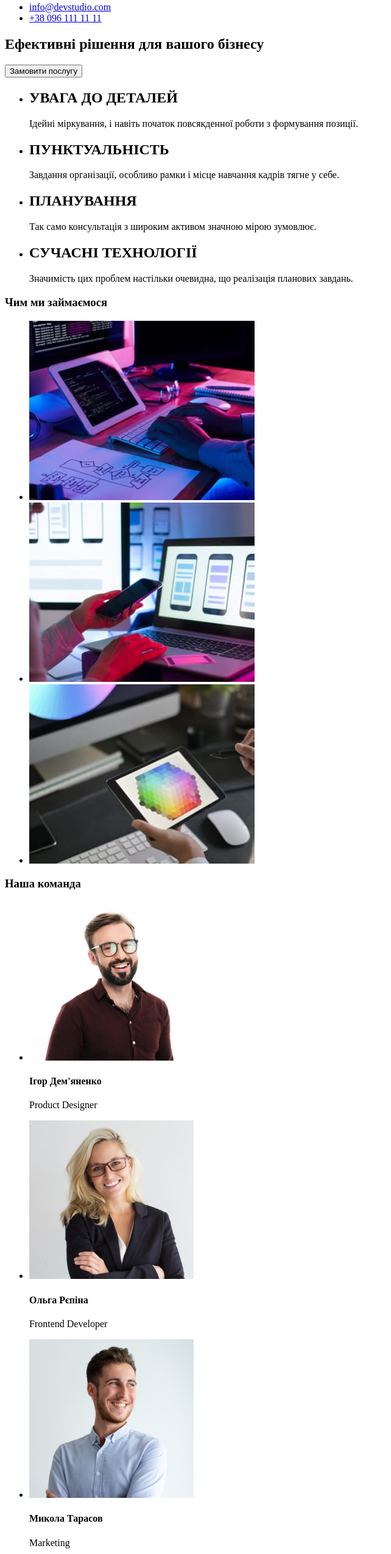
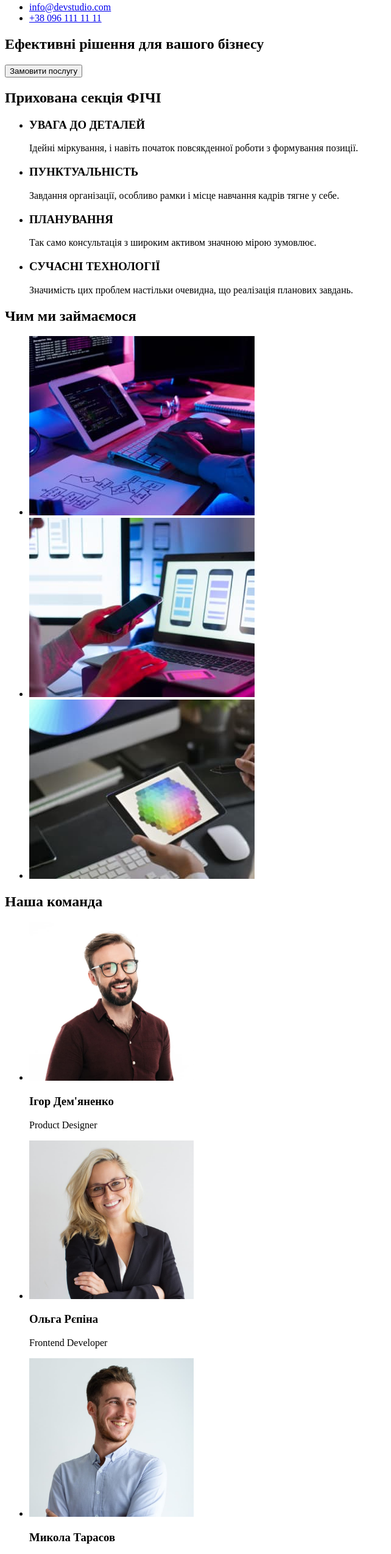
Before and after one commit to DemianenkoAndrii/goit-markup-hw-01, a plain HTML site: page index.html in a window 1280 px wide. Shown: the part 109-2657 px from the top of the page at 61% size, without its empty margins (0-642 px from the left). Drawn offline with Linux system fonts and the light colour scheme.

Commit message:
finalization hw1

```diff
--- a/index.html
+++ b/index.html
@@ -1,5 +1,5 @@
 <!DOCTYPE html>
-<html lang="ua">
+<html lang="uk">
 <head>
     <meta charset="UTF-8">
     <meta http-equiv="X-UA-Compatible" content="IE=edge">
@@ -22,7 +22,6 @@
                 </li>
             </ul>
         </nav>
-        <section>
             <ul>
                 <li>
                     <a href="mailto:info@devstudio.com">info@devstudio.com</a>
@@ -31,7 +30,6 @@
                     <a href="tel:+380961111111">+38 096 111 11 11</a>
                 </li>
             </ul>
-        </section>
     </header>
 
     <main>
@@ -47,21 +45,22 @@
 
         <!-- Секція фічі -->
         <section>
+            <h2>Прихована секція ФІЧІ</h2>
             <ul>
                 <li>
-                    <h2>УВАГА ДО ДЕТАЛЕЙ</h2>
+                    <h3>УВАГА ДО ДЕТАЛЕЙ</h3>
                     <p>Ідейні міркування, і навіть початок повсякденної роботи з формування позиції.</p>
                 </li>
                 <li>
-                    <h2>ПУНКТУАЛЬНІСТЬ</h2>
+                    <h3>ПУНКТУАЛЬНІСТЬ</h3>
                     <p>Завдання організації, особливо рамки і місце навчання кадрів тягне у себе.</p>
                 </li>
                 <li>
-                    <h2>ПЛАНУВАННЯ</h2>
+                    <h3>ПЛАНУВАННЯ</h3>
                     <p>Так само консультація з широким активом значною мірою зумовлює.</p>
                 </li>
                 <li>
-                    <h2>СУЧАСНІ ТЕХНОЛОГІЇ</h2>
+                    <h3>СУЧАСНІ ТЕХНОЛОГІЇ</h3>
                     <p>Значимість цих проблем настільки очевидна, що реалізація планових завдань.</p>
                 </li>
             </ul>
@@ -69,7 +68,7 @@
 
         <!-- Секція фото  -->
         <section>
-            <h3>Чим ми займаємося</h3>
+            <h2>Чим ми займаємося</h2>
            <ul>
             <li><img src="./images/img1.jpeg" alt="набір на клавіатурі за планшетом" width="370"></li>
             <li><img src="./images/img2.jpeg" alt="смартфон в руках та розробка мобільних версій" width="370"></li>
@@ -79,26 +78,26 @@
 
         <!-- Секція членів команди -->
         <section>
-            <h3>Наша команда</h3>
+            <h2>Наша команда</h2>
             <ul>
                 <li>
                     <img src="./images/igor.jpeg" alt="фото Ігоря" width="270">
-                    <h4>Ігор Дем'яненко</h4>
+                    <h3>Ігор Дем'яненко</h3>
                     <p lang="en">Product Designer</p>
                 </li>
                 <li>
                     <img src="./images/olga.jpeg" alt="фото Ольги" width="270">
-                    <h4>Ольга Рєпіна</h4>
+                    <h3>Ольга Рєпіна</h3>
                     <p lang="en">Frontend Developer</p>
                 </li>
                 <li>
                     <img src="./images/mykola.jpeg" alt="фото Миколи" width="270">
-                    <h4>Микола Тарасов</h4>
+                    <h3>Микола Тарасов</h3>
                     <p lang="en">Marketing</p>
                 </li>
                 <li>
                     <img src="./images/myhajlo.jpeg" alt="фото Михайла" width="270">
-                    <h4>Михайло Єрмаков</h4>
+                    <h3>Михайло Єрмаков</h3>
                     <p lang="en">UI Designer</p>
                 </li>
             </ul>
```
